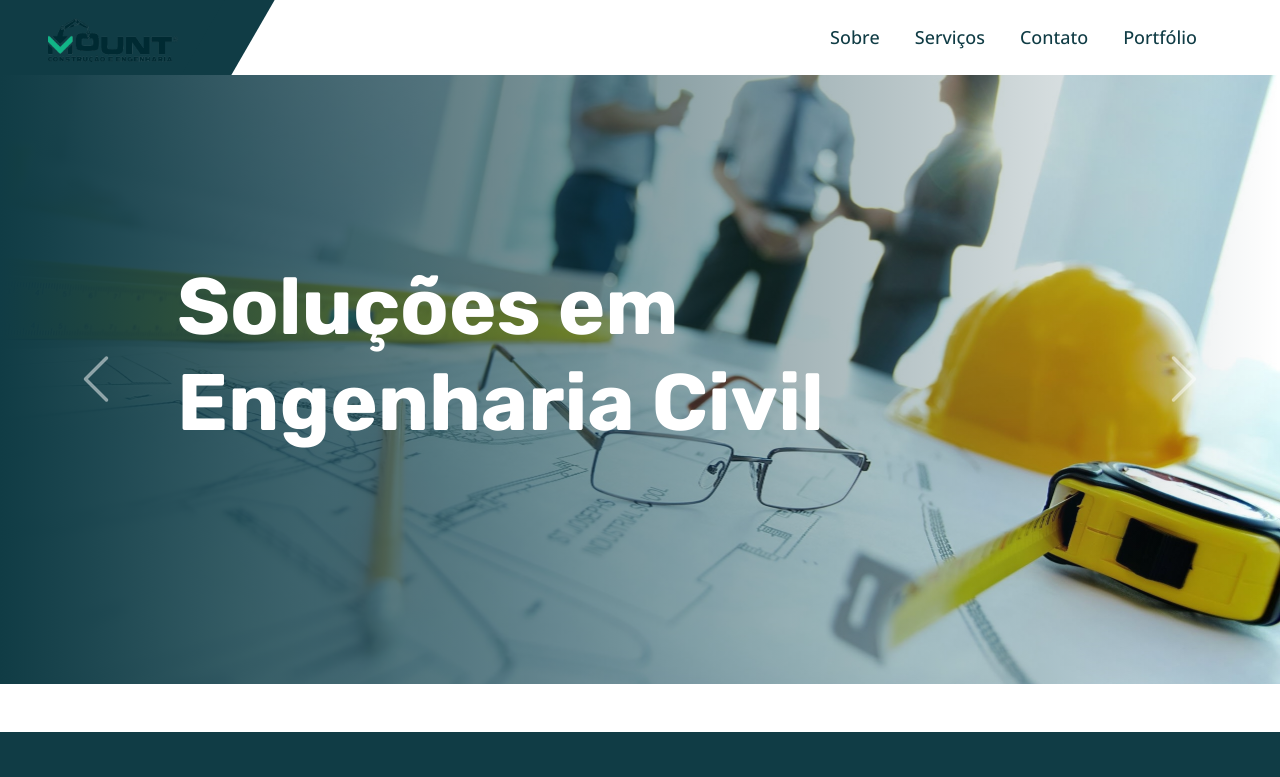
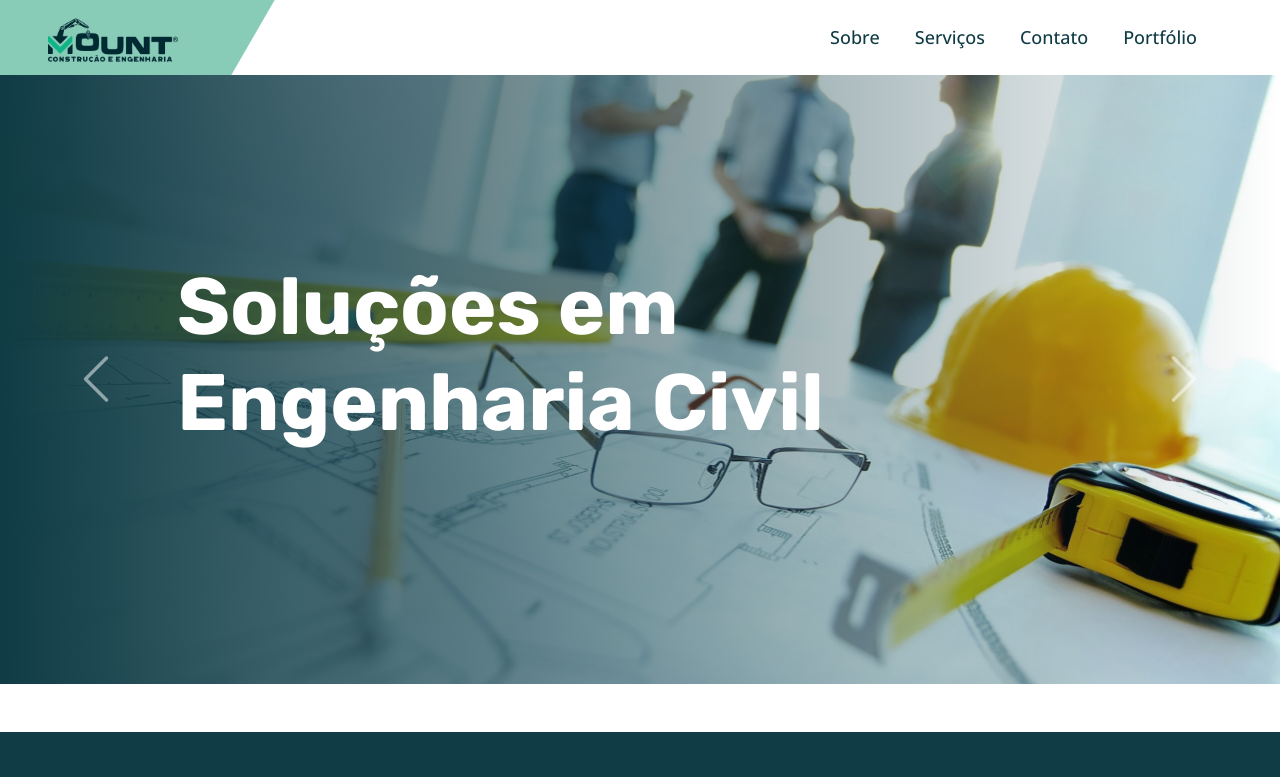
Before and after one commit to luziasodev/mount, a plain HTML site: page index.html in a window 1280 px wide. Shown: the top 777 px of the page. Drawn offline with nearby package versions, Linux system fonts and the light colour scheme.

Commit message:
top logo

```diff
--- a/css/style.css
+++ b/css/style.css
@@ -1,6 +1,6 @@
 /********** Template CSS **********/
 :root {
-    --primary: rgb(16, 60, 69);
+    --primary: rgb(136, 204, 184);
     --secondary: #ccd4db;
     --light: #F5F5F5;
     --dark: rgb(16, 60, 69);
@@ -22,7 +22,7 @@ h2,
     font-weight: 700 !important;
 }
 
-.text-white.m-0 {
+#titulo {
     background: #fcfafa;
   background: -webkit-linear-gradient(to bottom, #da0505 41%, #e4d8d8 100%);
   background: -moz-linear-gradient(to bottom, #da0505 41%, #7d0c0b 100%);
```
